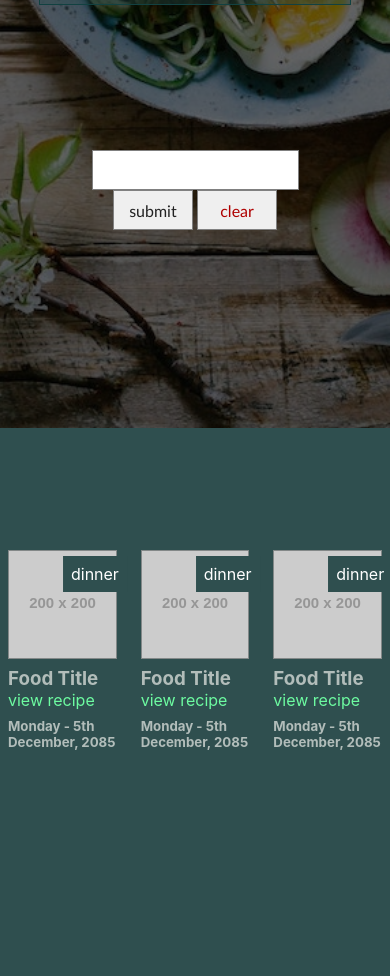
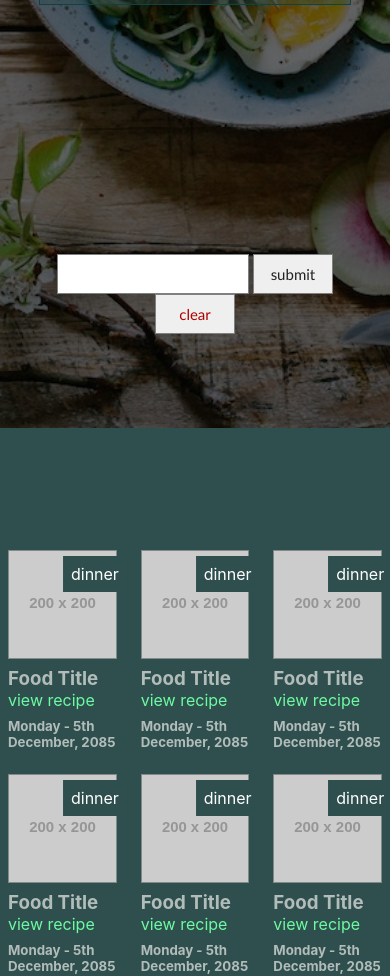
Before and after one commit to jidegithub/Frontend-Meal-Planner-App, a website: page index.html in a window 390 px wide. Shown: the part 500-1476 px from the top of the page. Drawn offline with nearby package versions, Linux system fonts and the light colour scheme; no server answers; placeholder pictures from the web are drawn by us.

Commit message:
converted media query to px values

```diff
--- a/index.html
+++ b/index.html
@@ -9,7 +9,7 @@
   <meta name="viewport" content="width=device-width, initial-scale=1, shrink-to-fit=no">
 
   <link rel="stylesheet" href="css/reset.css">
-  <link rel="stylesheet" href="css/main.css">
+  <link rel="stylesheet" href="./sass/main.css">
 </head>
 
   <body>
@@ -47,7 +47,7 @@
         <button type="submit">Create Plan</button>
       </form>
 
-      <form action="GET" id="search-form">
+      <form action="/" id="search-form">
         <input type="text" id="search">
         <input type="button" value="submit" id="submit" onclick='runSearch()'>
         <input type="button" value="clear" id="clear">
@@ -79,6 +79,29 @@
           <a href="/">view recipe</a>
           <h5>Monday - 5th December, 2085</h5>
         </figure>
+        <figure class="food--img-container">
+          <div class="category">dinner</div>
+          <img src="https://placehold.it/200" alt="" class="food--img food--img-1">
+          <h3>Food Title</h3>
+          <a href="/">view recipe</a>
+          <h5>Monday - 5th December, 2085</h5>
+        </figure>
+
+        <figure class="food--img-container">
+          <div class="category">dinner</div>
+          <img src="https://placehold.it/200" alt="" class="food--img food--img-2">
+          <h3>Food Title</h3>
+          <a href="/">view recipe</a>
+          <h5>Monday - 5th December, 2085</h5>
+        </figure>
+
+        <figure class="food--img-container">
+          <div class="category">dinner</div>
+          <img src="https://placehold.it/200" alt="" class="food--img food--img-3">
+          <h3>Food Title</h3>
+          <a href="/">view recipe</a>
+          <h5>Monday - 5th December, 2085</h5>
+        </figure>
       </main>
     </div>
     <div id="list"></div>
--- a/sass/main.scss
+++ b/sass/main.scss
@@ -99,6 +99,7 @@ main.content{
     grid-gap: 3rem;
     grid-template-rows: repeat(2, 2fr);
     grid-template-columns:repeat(3, 1fr);
+    justify-content: center;
     position: relative;
     @include respond (tab-land){
         margin-top: 9rem;
@@ -223,6 +224,52 @@ form#search-form{
     }
 }
 
+@media (min-width:601px) and (max-width:619px){
+    form#search-form{
+        margin-top: 40rem;
+        font-size: 15px;
+    }
+}
+@media (min-width:320px) and (max-width:368px){
+    form#search-form{
+        margin-top: 42rem;
+        font-size: 15px;
+    }
+}
+
+@media (min-width:369px) and (max-width:467px){
+    form#search-form{
+        width: 350px;
+        padding-left: 0;
+        padding-right: 0;
+        position: absolute;
+        top: 50%;
+        left: 50%;
+        transform: translate(-50%, -50%);
+        margin-top: 7rem;
+        font-size: 15px;
+        input#submit{
+         display: inline-block;
+        }
+        input#clear{
+            display: inline-block;
+        }
+    }
+}
+
+@media (min-width:272px) and (max-width:319px){
+    form#search-form{
+        // width: 250px;
+        padding-left: 0;
+        padding-right: 0;
+        position: absolute;
+        top: 12%;
+        left: 50%;
+        transform: translate(-50%, -50%);
+    }
+}
+
+
 @media (min-width:37.5625em) and (max-width:38.6875em){
     form.search-form{
         width: 25rem;
@@ -253,7 +300,7 @@ form#search-form{
     }
     form.search-form{
         width: 25rem;
-        margin-top: 48rem;
+        //margin-top: 48rem;
     }
     main.content{
         padding: 5rem 2rem;
```
Also changed, not shown: css/main.css, sass/main.css, 1 other file.
